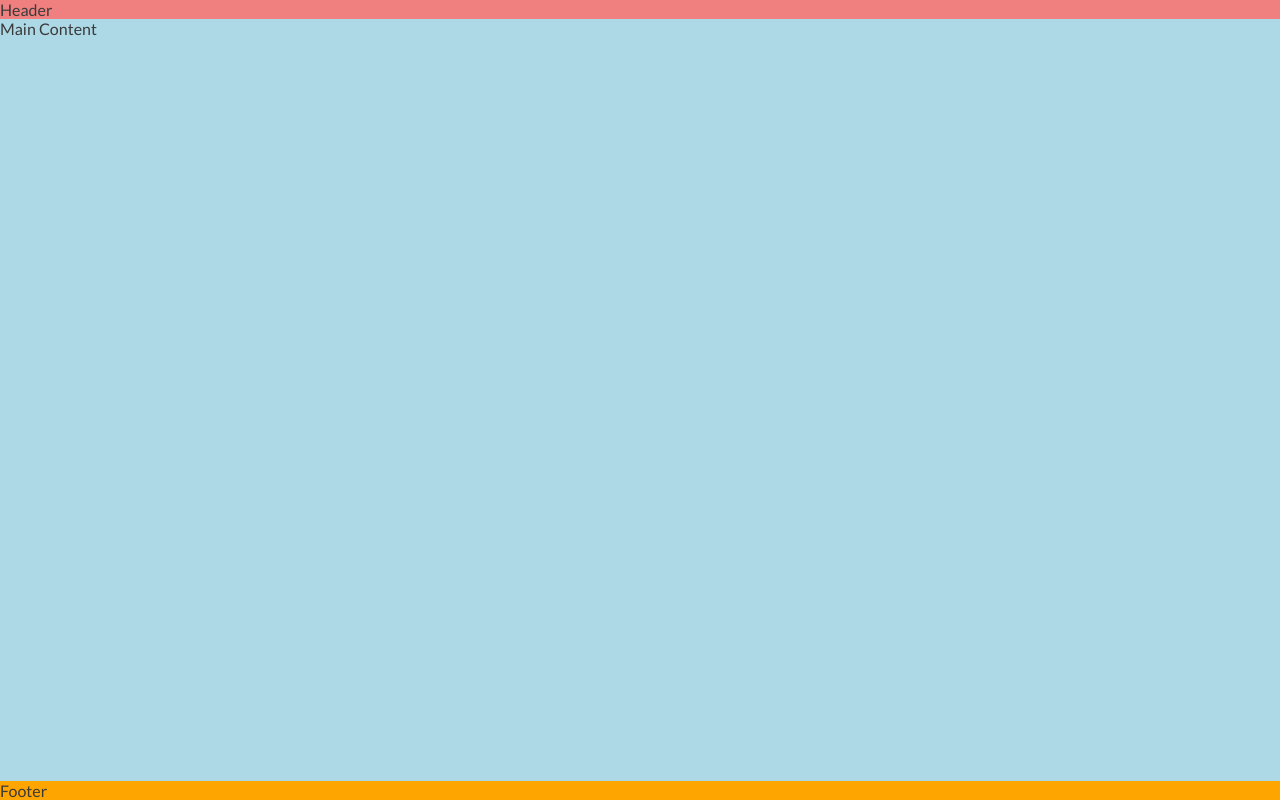
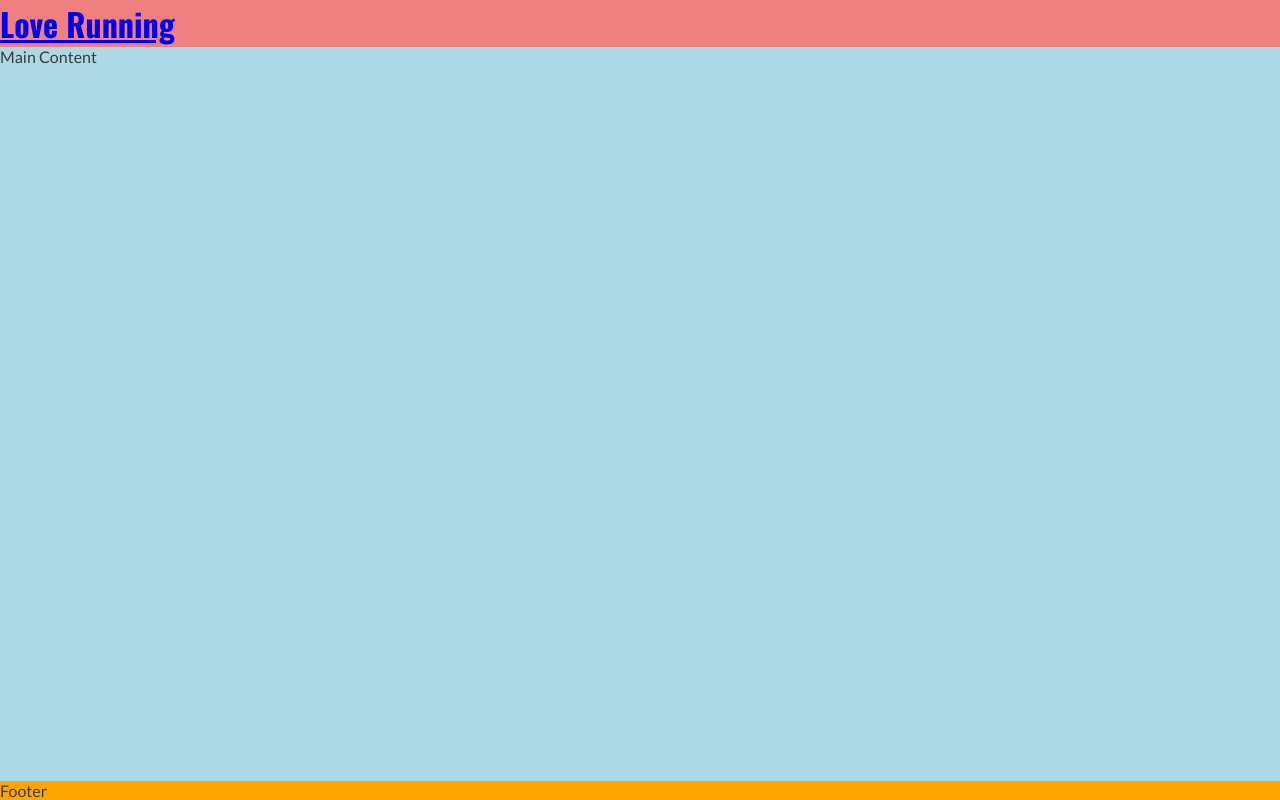
Before and after one commit to denmurray10/love-running, a plain HTML site: page index.html in a window 1280 px wide. Drawn offline with nearby package versions, Linux system fonts and the light colour scheme.

Commit message:
Add logo to header and apply Oswald font

```diff
--- a/assets/css/style.css
+++ b/assets/css/style.css
@@ -22,6 +22,10 @@ header {
     background-color: lightcoral;
 }
 
+h1 {
+    font-family: "Oswald", sans-serif;
+}
+
 /* Main content */
 main {
     background-color: lightblue;
--- a/index.html
+++ b/index.html
@@ -18,7 +18,12 @@
 
 <body>
     <!--Header Element-->
-    <header>Header</header>
+    <header>
+        <a href="index.html">
+            <h1 id="logo">Love Running</h1>
+
+        </a>
+    </header>
 
     <!--Main Content Element-->
     <main>Main Content</main>
```
